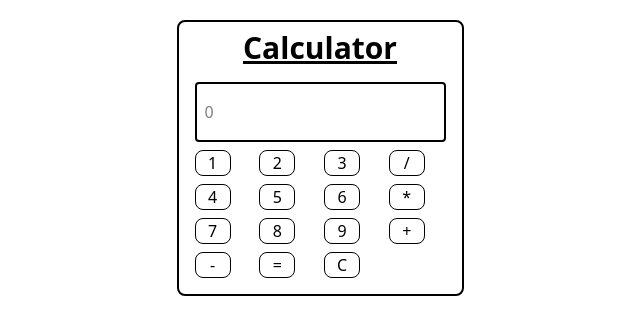
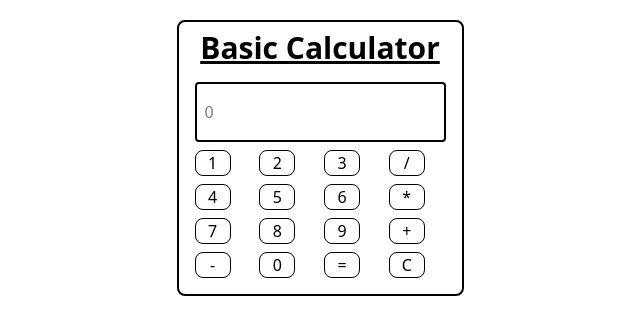
Before and after one commit to JDC-droid/Calculator-Project, a plain HTML site: page index.html in a window 1280 px wide. Shown: the whole page, without its empty margins (320-960 px from the left). Drawn offline with nearby package versions, Linux system fonts and the light colour scheme.

Commit message:
Add the zero button and Ream.me file

```diff
--- a/index.html
+++ b/index.html
@@ -6,11 +6,13 @@
     <title>Calculator</title>
     <script src="https://cdn.jsdelivr.net/npm/@tailwindcss/browser@4"></script>
   </head>
-  <body>
+  <body">
     <div id="calculator" class="flex flex-col justify-center items-center p-5">
       <div class="border-2 border-black-400 rounded-lg pb-4 pt-2 pr-4 pl-4">
         <section id="name" class="flex flex-col">
-          <h1 class="text-3xl text-center font-bold underline">Calculator</h1>
+          <h1 class="text-3xl text-center font-bold underline">
+            Basic Calculator
+          </h1>
         </section>
         <section class="flex flex-col items-center mt-4">
           <input
@@ -131,6 +133,14 @@
           />
           <input
             type="button"
+            id="button9"
+            class="border-1 border-black-100 rounded-lg w-9"
+            value="0"
+            onclick="appendNumber(0)"
+            class="digit"
+          />
+          <input
+            type="button"
             id="Equals"
             class="border-1 border-black-100 rounded-lg w-9"
             value="="
```
Also changed, not shown: 1 other file.
